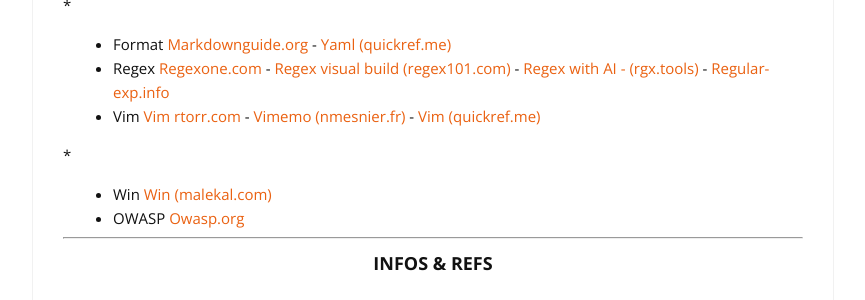
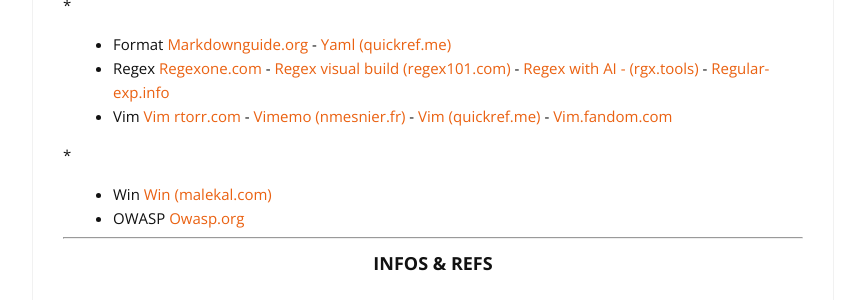
Before and after one commit to cylmat/cylmat.github.io, a Jekyll site: the page built from _pages/USEFUL.md, in a window 1280 px wide and 900 px high, scrolled down 708 px. Shown: the part 154-454 px from the top of the window, without its empty margins (207-1072 px from the left). Built offline with Jekyll 4.4.1, drawn with Linux system fonts in a browser that asks for light colours; nearby versions of some CDN libraries.

Commit message:
Add Vim reference link to USEFUL.md

```diff
--- a/_pages/USEFUL.md
+++ b/_pages/USEFUL.md
@@ -37,7 +37,7 @@
 
 - Format [Markdownguide.org](https://www.markdownguide.org/cheat-sheet) - [Yaml (quickref.me)](https://quickref.me/yaml.html)
 - Regex [Regexone.com](https://regexone.com) - [Regex visual build (regex101.com)](https://regex101.com) - [Regex with AI - (rgx.tools)](https://rgx.tools) - [Regular-exp.info](https://www.regular-expressions.info)
-- Vim [Vim rtorr.com](https://vim.rtorr.com) - [Vimemo (nmesnier.fr)](http://nmesnier.free.fr/vim.html) - [Vim (quickref.me)](https://quickref.me/vim)
+- Vim [Vim rtorr.com](https://vim.rtorr.com) - [Vimemo (nmesnier.fr)](http://nmesnier.free.fr/vim.html) - [Vim (quickref.me)](https://quickref.me/vim) - [Vim.fandom.com](https://vim.fandom.com)
 
 *
 
```
